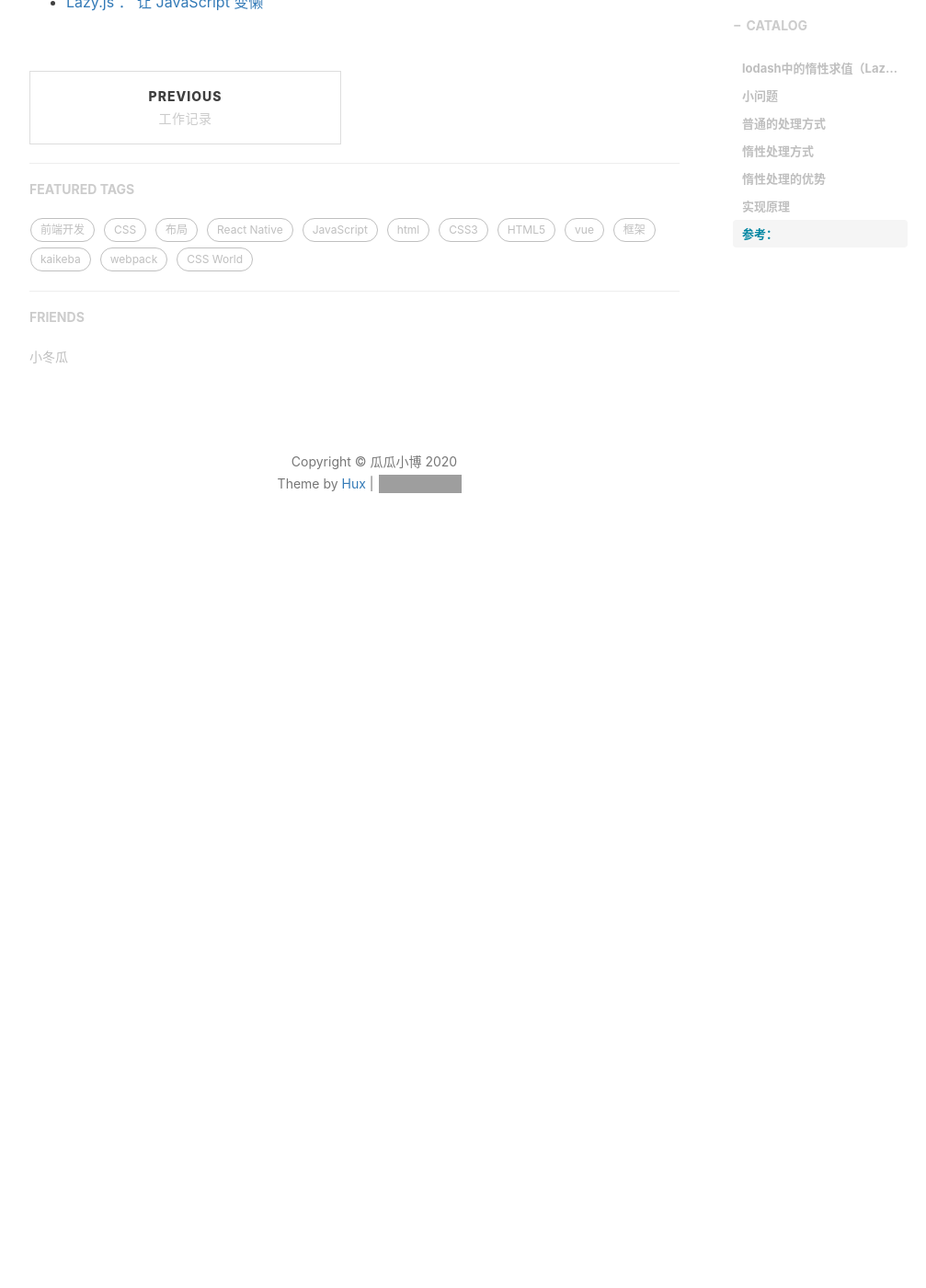
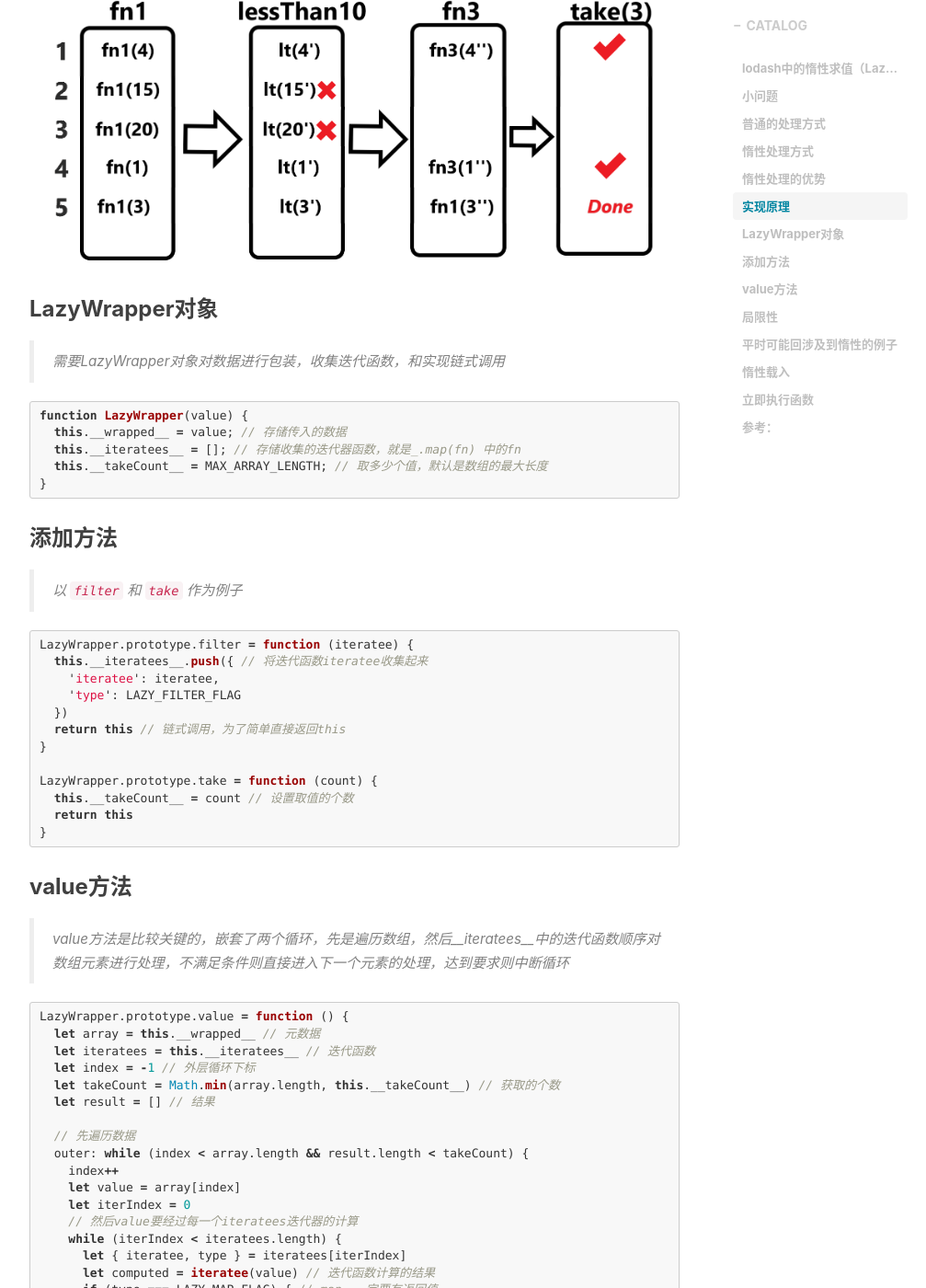
Before and after one commit to DDXG638/DDXG638.github.io, a Jekyll site: the page built from _posts/2020-11-15-lodashLazy.md, in a window 1280 px wide and 1400 px high, scrolled down 2722 px. Shown: the whole window at 92% size, without its empty margins (233-1240 px from the left). Built offline with Jekyll 4.4.1, drawn with Linux system fonts in a browser that asks for light colours; nearby versions of some CDN libraries; comment, search, counter and statistics services are not loaded; before the commit the page ends 3352 px from its top, so only the background shows below that; some of the changed text lies outside the part shown; grey boxes are pictures that could not be loaded.

Commit message:
增加博客

````diff
--- a/_posts/2020-11-15-lodashLazy.md
+++ b/_posts/2020-11-15-lodashLazy.md
@@ -15,9 +15,10 @@ tags:
 > 在编程语言理论中，惰性求值（英语：Lazy Evaluation），又译为惰性计算、懒惰求值，也称为传需求调用（call-by-need），是一个计算机编程中的一个概念，它的目的是要最小化计算机要做的工作。
 > 惰性求值中的参数直到需要时才会进行计算。这种程序实际上是从末尾开始反向执行的。它会判断自己需要返回什么，并继续向后执行来确定要这样做需要哪些值。
 > 与图片懒加载有点类似，当需要展示图片的时候才真正加载图片。
+> js语言时不支持惰性求值的，但是可以用其他方式达到类似的效果。
 
 ## 小问题
-> ` const arr = [4, 15, 20, 1, 3, 13, 2, 20] `，取出arr中元素小于10的前三个数字
+> ` const arr = [4, 15, 20, 1, 3, 13, 2, 20] `，取出arr中元素小于10的三个数字
 
 ``` javascript
 const arr = [4, 15, 20, 1, 3, 13, 2, 20]
@@ -62,10 +63,145 @@ _(arr).map(doublePrice).filter(priceLt).take(3).value()
 
 ## 实现原理
 
-- 通过链式，先收集迭代函数。例如：`arr.map(fn1).map(fn2).filter(fn3)`，收集 fn1、fn2和fn3存储于 `iteratees` 数组中
-- 调用了 `value()` 方法后开始执行
+- 通过链式，先收集迭代函数。例如：`arr.map(fn1).filter(fn2).map(fn3).take(3)`，收集 fn1、fn2和fn3存储于 `iteratees` 数组中，迭代函数不会立即执行
+- 只有调用了 `value()` 方法后开始执行
 - 遍历 `arr`，每一个元素都要经过 `iteratees` 迭代函数。即：`fn3(fn2(fn1(arr[0])))`
 - 如果元素通过了所有的迭代函数的判断，则该元素是符合要求的；否则为不符合要求，立即停止判断，转而进行下一个元素的判断
+
+![流程](/img/2020/lodash/2.png)
+
+### LazyWrapper对象
+> 需要LazyWrapper对象对数据进行包装，收集迭代函数，和实现链式调用
+
+``` javascript
+function LazyWrapper(value) {
+  this.__wrapped__ = value; // 存储传入的数据
+  this.__iteratees__ = []; // 存储收集的迭代器函数，就是_.map(fn) 中的fn
+  this.__takeCount__ = MAX_ARRAY_LENGTH; // 取多少个值，默认是数组的最大长度
+}
+```
+
+### 添加方法
+> 以 `filter` 和 `take` 作为例子
+
+``` javascript
+LazyWrapper.prototype.filter = function (iteratee) {
+  this.__iteratees__.push({ // 将迭代函数iteratee收集起来
+    'iteratee': iteratee,
+    'type': LAZY_FILTER_FLAG
+  })
+  return this // 链式调用，为了简单直接返回this
+}
+
+LazyWrapper.prototype.take = function (count) {
+  this.__takeCount__ = count // 设置取值的个数
+  return this
+}
+```
+
+### value方法
+> value方法是比较关键的，嵌套了两个循环，先是遍历数组，然后__iteratees__中的迭代函数顺序对数组元素进行处理，不满足条件则直接进入下一个元素的处理，达到要求则中断循环
+
+``` javascript
+LazyWrapper.prototype.value = function () {
+  let array = this.__wrapped__ // 元数据
+  let iteratees = this.__iteratees__ // 迭代函数
+  let index = -1 // 外层循环下标
+  let takeCount = Math.min(array.length, this.__takeCount__) // 获取的个数
+  let result = [] // 结果
+
+  // 先遍历数据
+  outer: while (index < array.length && result.length < takeCount) {
+    index++
+    let value = array[index]
+    let iterIndex = 0
+    // 然后value要经过每一个iteratees迭代器的计算
+    while (iterIndex < iteratees.length) {
+      let { iteratee, type } = iteratees[iterIndex]
+      let computed = iteratee(value) // 迭代函数计算的结果
+      if (type === LAZY_MAP_FLAG) { // map，一定要有返回值
+        value = computed
+      } else if (type === LAZY_FILTER_FLAG) {
+        // LAZY_FILTER_FLAG类型
+        if (!computed) {
+          // 如果是假值则此value不需要继续判断，直接判断下一个value
+          continue outer
+        }
+      }
+      iterIndex++
+    }
+    result.push(value)
+  }
+  return result
+}
+```
+
+## 局限性
+- 能转化的方法比较少，除了 `filter` 和 `map` 之外好像就没有什么方法可以这么玩了
+- 现实使用中，比较少有类似 `take(3)` 的需求，体现不了优势
+
+在优化某些问题的时候可以参考惰性求值的思想，平时代码中应该比较少涉及。`lodash` 中也只是小部分数组方法使用到了惰性求值，实现的相对简单一些。还有一个叫 [`lazy.js`](https://github.com/dtao/lazy.js/) 的库实现地更纯粹，还支持字符串和对象。
+
+
+## 平时可能回涉及到惰性的例子
+
+给dom节点添加事件，兼容IE：
+``` javascript
+function addEvent (target, type, listener) {
+  if (target.addEventListener) {
+    target.addEventListener(type, listener);
+  } else if(element.attachEvent){
+    target.attachEvent('on' + type, listener);
+  } else{
+    target['on' + type] = listener;
+  }
+}
+```
+
+问题：每次执行 `addEvent()` 的时候都会重新判断，一遍 `if...else...`，这应该是没有必要的，因为正常来说环境是不会改变的。可以使用类似惰性载入的方式进行优化。
+
+### 惰性载入
+
+``` javascript
+function addEvent (target, type, listener) {
+  if (target.addEventListener) {
+    addEvent = function (target, type, listener) {
+      target.addEventListener(type, listener);
+    }
+  } else if (element.attachEvent) {
+    addEvent = function (target, type, listener) {
+      target.attachEvent('on' + type, listener);
+    }
+  } else {
+    addEvent = function (target, type, listener) {
+      target['on' + type] = listener
+    }
+  }
+  return addEvent(target, type, listener)
+}
+```
+> 当确定分支之后，直接对 `addEvent` 重新赋值，覆盖了原来的函数，下次调用的时候就不会在进行判断了。惰性载入，当要真正执行的时候才进行环境的判断，并且环境判断只执行一次。
+
+### 立即执行函数
+``` javascript
+const addEvent = (function() {
+  if (target.addEventListener) {
+    return function (target, type, listener) {
+      target.addEventListener(type, listener);
+    }
+  } else if (element.attachEvent) {
+    return function (target, type, listener) {
+      target.attachEvent('on' + type, listener);
+    }
+  } else {
+    return function (target, type, listener) {
+      target['on' + type] = listener
+    }
+  }
+})()
+```
+> 代码初始的时候候回立即执行 并 判断好正确的分支，只进行一次判断
+
 
 
 ## 参考：
@@ -73,3 +209,5 @@ _(arr).map(doublePrice).filter(priceLt).take(3).value()
 - [惰性求值——lodash源码解读](https://cloud.tencent.com/developer/article/1494539)
 - [学习 lodash 源码整体架构，打造属于自己的函数式编程类库](https://segmentfault.com/a/1190000020350442)
 - [Lazy.js ： 让 JavaScript 变懒](https://segmentfault.com/a/1190000000358463)
+- [javascript之惰性函数](https://juejin.im/entry/6844903552825950222)
+- [lazy.js 惰性求值实现分析](https://zhuanlan.zhihu.com/p/24138694)
````
Also changed, not shown: other parts of _posts/2020-11-15-lodashLazy.md (+2 -2 lines), img/2020/lodash/2.png (added).
